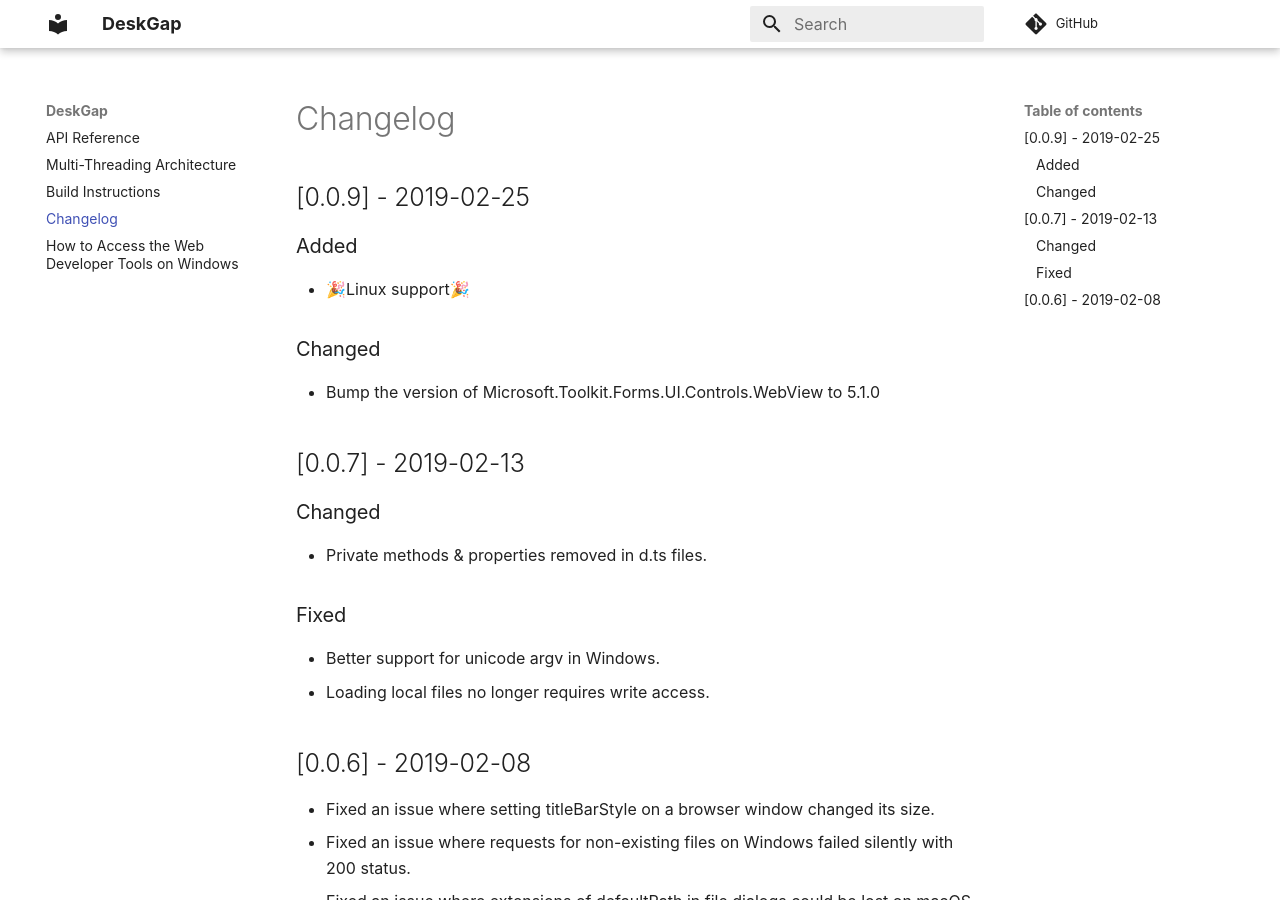
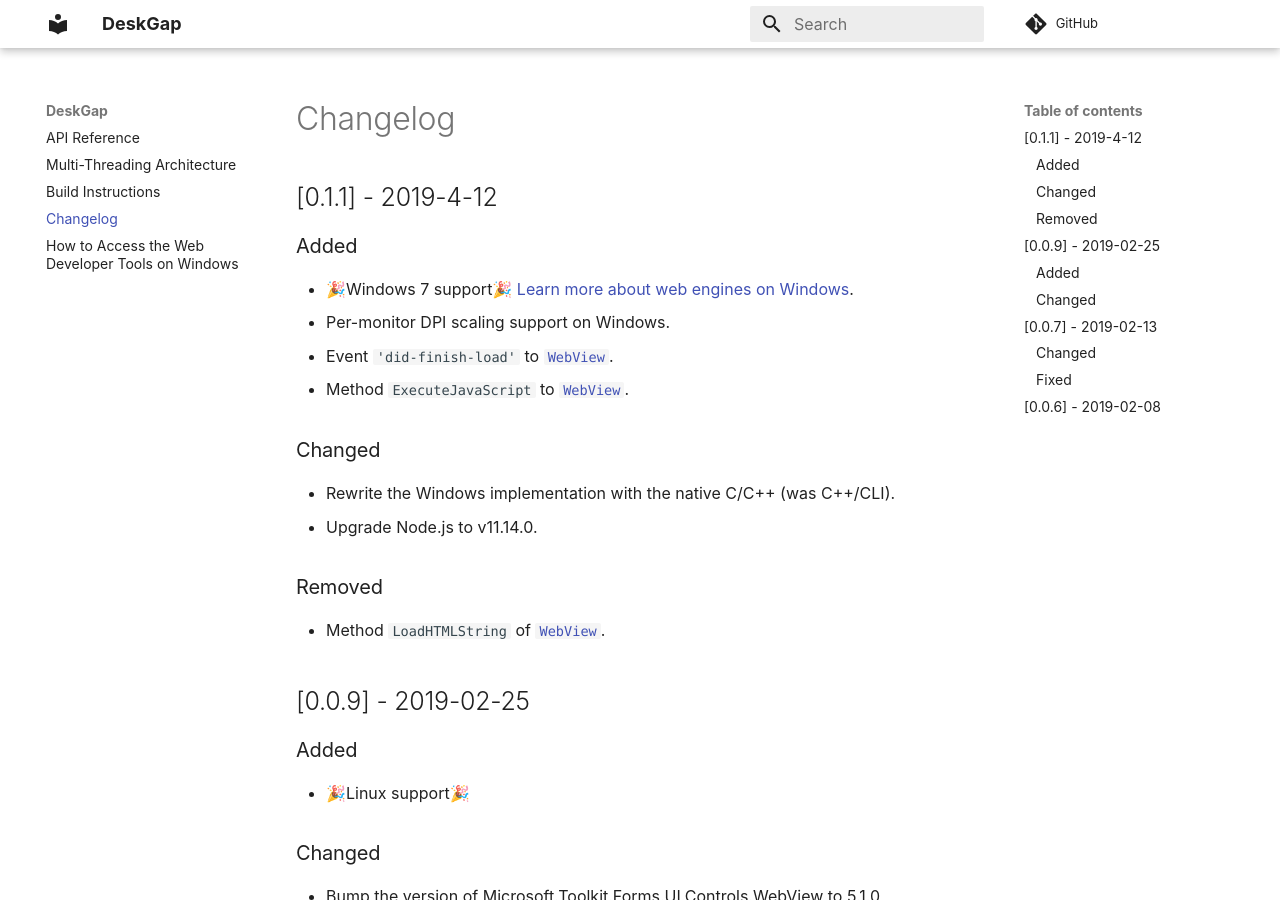
Before and after one commit to branchseer/DeskGap, an MkDocs documentation site: the page built from website/docs/changelog.md, in a window 1280 px wide and 900 px high. Built offline with MkDocs 1.6.1 and Material for MkDocs 9.7.7, drawn with Linux system fonts in a browser that asks for light colours; comment, search, counter and statistics services are not loaded.

Commit message:
Add changelog for 0.1.1

```diff
--- a/website/docs/changelog.md
+++ b/website/docs/changelog.md
@@ -1,4 +1,19 @@
 # Changelog
+
+## [0.1.1] - 2019-4-12
+
+### Added
+- 🎉Windows 7 support🎉 [Learn more about web engines on Windows]().
+- Per-monitor DPI scaling support on Windows.
+- Event `'did-finish-load'` to [`WebView`](https://deskgap.com/api/#webview-alias-webcontents).
+- Method `ExecuteJavaScript` to [`WebView`](https://deskgap.com/api/#webview-alias-webcontents).
+
+### Changed
+- Rewrite the Windows implementation with the native C/C++ (was C++/CLI).
+- Upgrade Node.js to v11.14.0.
+
+### Removed
+- Method `LoadHTMLString` of [`WebView`](https://deskgap.com/api/#webview-alias-webcontents).
 
 ## [0.0.9] - 2019-02-25
 
```
